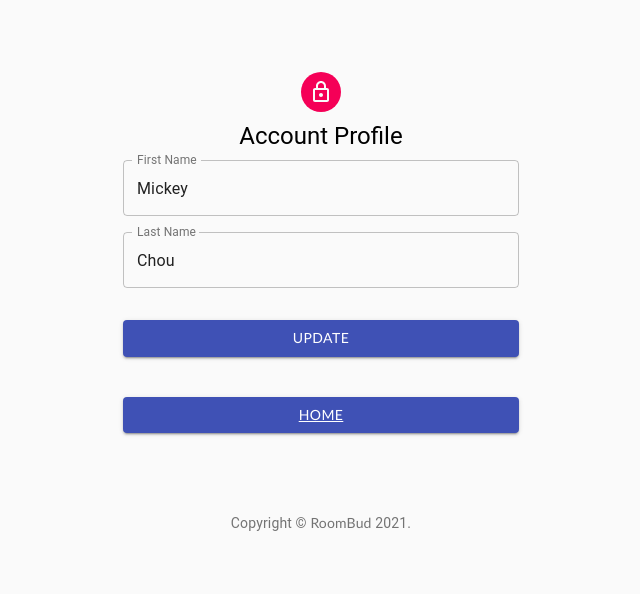
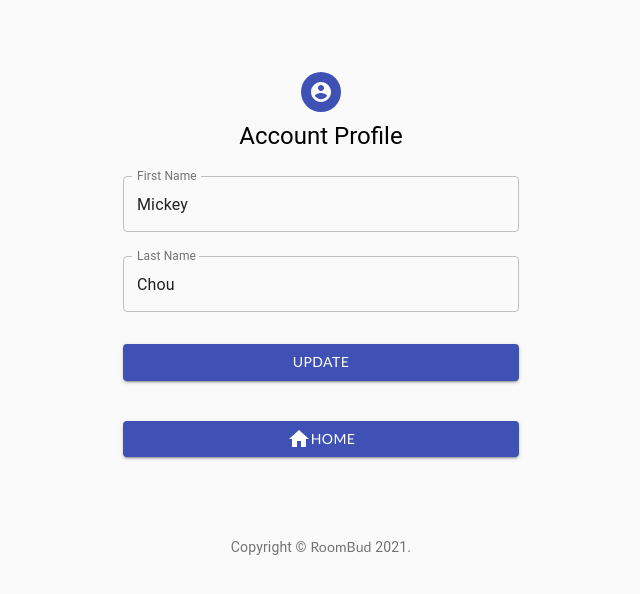
Before and after one commit to choumrdh/Honey-Do, a React (Create React App) app: page /account in a window 1280 px wide. Shown: the top 594 px of the page, without its empty margins (319-959 px from the left). Built offline with nearby package versions, Linux system fonts and the light colour scheme.

Commit message:
account page

```diff
--- a/public/index.html
+++ b/public/index.html
@@ -28,7 +28,7 @@
     <link rel="icon" type="image/png" size="32x32" href="./assets/icon/favicon-32x32.png">
     <link rel="icon" type="image/png" size="16x16" href="./assets/icon/favicon-16x16.png">
 
-    <title>Get It Done</title>
+    <title>Roommate Buddy</title>
   </head>
   <body>
     <noscript>You need to enable JavaScript to run this app.</noscript>
--- a/src/App.css
+++ b/src/App.css
@@ -2,8 +2,8 @@
   box-sizing: border-box;
   margin: 0;
   padding: 0;
-    font-family: 'Trebuchet MS', 'Lucida Sans Unicode', 'Lucida Grande',
-      'Lucida Sans', Arial, sans-serif;
+  font-family: "Trebuchet MS", "Lucida Sans Unicode", "Lucida Grande",
+    "Lucida Sans", Arial, sans-serif;
 }
 
 /* body {
@@ -30,6 +30,21 @@
   margin: 32px 0;
   color: black;
   font-size: 24px;
+}
+a:link {
+  text-decoration: none;
+}
+
+a:visited {
+  text-decoration: none;
+}
+
+a:hover {
+  text-decoration: underline;
+}
+
+a:active {
+  text-decoration: underline;
 }
 
 .complete {
--- a/src/pages/Accountpage.js
+++ b/src/pages/Accountpage.js
@@ -1,33 +1,24 @@
-import React, { useState } from "react";
+import React from "react";
+import { makeStyles } from "@material-ui/core/styles";
 import Avatar from "@material-ui/core/Avatar";
 import Button from "@material-ui/core/Button";
 import CssBaseline from "@material-ui/core/CssBaseline";
 import TextField from "@material-ui/core/TextField";
 import Link from "@material-ui/core/Link";
 import Box from "@material-ui/core/Box";
-import LockOutlinedIcon from "@material-ui/icons/LockOutlined";
+import AccountCircleIcon from "@material-ui/icons/AccountCircle";
+import HomeIcon from '@material-ui/icons/Home';
 import Typography from "@material-ui/core/Typography";
-import { makeStyles } from "@material-ui/core/styles";
 import Container from "@material-ui/core/Container";
-import IconButton from "@material-ui/core/IconButton";
-import DirectionsIcon from "@material-ui/icons/Directions";
-import clsx from 'clsx';
-import Input from '@material-ui/core/Input';
-import FilledInput from '@material-ui/core/FilledInput';
-import OutlinedInput from '@material-ui/core/OutlinedInput';
-import InputLabel from '@material-ui/core/InputLabel';
-import InputAdornment from '@material-ui/core/InputAdornment';
-import FormHelperText from '@material-ui/core/FormHelperText';
-import FormControl from '@material-ui/core/FormControl';
-import Visibility from '@material-ui/icons/Visibility';
-import VisibilityOff from '@material-ui/icons/VisibilityOff';
-import BorderColorIcon from '@material-ui/icons/BorderColor';
+import clsx from "clsx";
+import FormControl from "@material-ui/core/FormControl";
+
 
 function Copyright() {
   return (
     <Typography variant="body2" color="textSecondary" align="center">
       {"Copyright © "}
-      <Link color="inherit" href="">
+      <Link color="inherit" href="/">
         RoomBud
       </Link>{" "}
       {new Date().getFullYear()}
@@ -45,10 +36,10 @@ const useStyles = makeStyles((theme) => ({
   },
   avatar: {
     margin: theme.spacing(1),
-    backgroundColor: theme.palette.secondary.main,
+    backgroundColor: theme.palette.primary.main,
   },
   form: {
-    width: "100%", // Fix IE 11 issue.
+    width: "100%",
     marginTop: theme.spacing(1),
   },
   submit: {
@@ -56,36 +47,18 @@ const useStyles = makeStyles((theme) => ({
   },
 }));
 
-export default function Account({firstname, setFirstname, lastname, setLastname}) {
+export default function Account({
+  firstname,
+  setFirstname,
+  lastname,
+  setLastname,
+}) {
   const accountStorage = window.localStorage;
-  console.log(firstname, lastname)
 
   const classes = useStyles();
-  const [values, setValues] = React.useState({
-    amount: '',
-    password: '',
-    weight: '',
-    weightRange: '',
-    showPassword: false,
-  });
-
-
-
-  const updateBtn =()=>{
+  const updateBtn = () => {
     accountStorage.setItem("firstName", firstname);
-    accountStorage.setItem("lastName", lastname)
-
-  };
-
-  const handleChange = (prop) => (event) => {
-    setValues({ ...values, [prop]: event.target.value });
-  };
-  const handleClickShowPassword = () => {
-    setValues({ ...values, showPassword: !values.showPassword });
-  };
-
-  const handleMouseDownPassword = (event) => {
-    event.preventDefault();
+    accountStorage.setItem("lastName", lastname);
   };
 
   return (
@@ -93,7 +66,7 @@ export default function Account({firstname, setFirstname, lastname, setLastname}
       <CssBaseline />
       <div className={classes.paper}>
         <Avatar className={classes.avatar}>
-          <LockOutlinedIcon />
+          <AccountCircleIcon />
         </Avatar>
         <Typography component="h1" variant="h5" className="account">
           Account Profile
@@ -104,29 +77,17 @@ export default function Account({firstname, setFirstname, lastname, setLastname}
             className={clsx(classes.margin, classes.textField)}
             variant="outlined"
           >
-            {/* <InputLabel
-                htmlFor="outlined-adornment-password"
+            <TextField
               variant="outlined"
               margin="normal"
-                fullWidth
+              name="FirstName"
+              label="First Name"
+              type="firstName"
+              value={firstname}
               id="firstName"
-                label="First Name"
-                name="firstName"
-            >
-              First Name
-            </InputLabel>
-            <Input
-                value={username}
-                onChange={(event) => {setUsername(event.target.value)}}
-                // onChange={handleChange}
-                // name="textmask"
-                // id="formatted-text-mask-input"
-            /> */}
-            <TextField
-              label="First Name"
-              variant="outlined"
-              value={firstname}
-              onChange={(event) => {setFirstname(event.target.value)}}
+              onChange={(event) => {
+                setFirstname(event.target.value);
+              }}
             />
 
             <TextField
@@ -137,8 +98,9 @@ export default function Account({firstname, setFirstname, lastname, setLastname}
               type="lastName"
               id="lastName"
               value={lastname}
-            onChange={(event) => {setLastname(event.target.value)}}
-            // autoComplete="current-password"
+              onChange={(event) => {
+                setLastname(event.target.value);
+              }}
             />
             <Button
               type="submit"
@@ -150,25 +112,6 @@ export default function Account({firstname, setFirstname, lastname, setLastname}
             >
               Update
             </Button>
-            {/* <OutlinedInput
-              id="outlined-adornment-password"
-              type={values.showPassword ? "text" : "password"}
-              value={values.password}
-              onChange={handleChange("password")}
-              endAdornment={
-                <InputAdornment position="end">
-                  <IconButton
-                    aria-label="toggle password visibility"
-                    onClick={handleClickShowPassword}
-                    onMouseDown={handleMouseDownPassword}
-                    edge="end"
-                  >
-                   <BorderColorIcon/>
-                  </IconButton>
-                </InputAdornment>
-              }
-              labelWidth={70}
-            /> */}
           </FormControl>
         </form>
         <Button
@@ -177,8 +120,10 @@ export default function Account({firstname, setFirstname, lastname, setLastname}
           variant="contained"
           color="primary"
           className={classes.submit}
-          >
-            <a className="loginLink" href="/home">Home</a>
+        ><HomeIcon/>
+          <a className="loginLink" href="/home">
+            Home
+          </a>
         </Button>
       </div>
       <Box mt={8}>
```
Also changed, not shown: src/components/Account/Account.js (deleted). Lines whose indentation alone changed are shown as unchanged.
